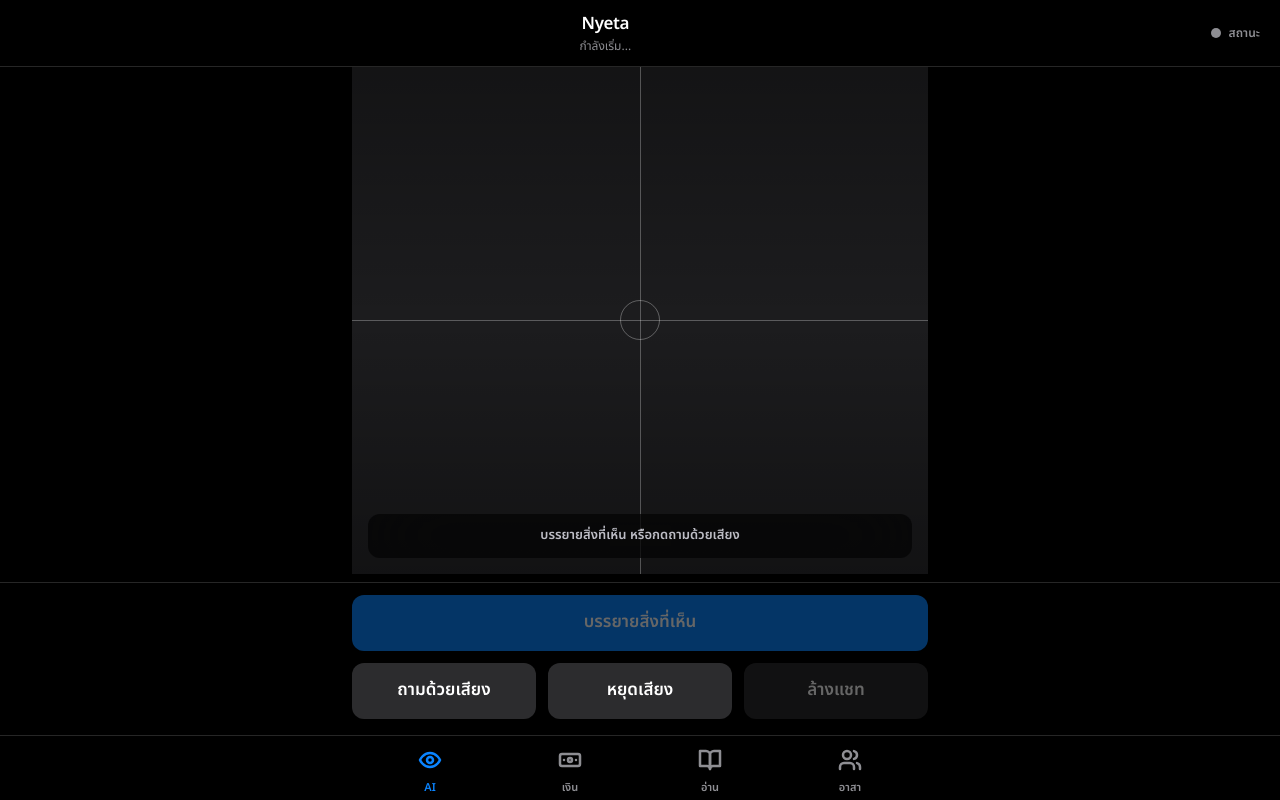
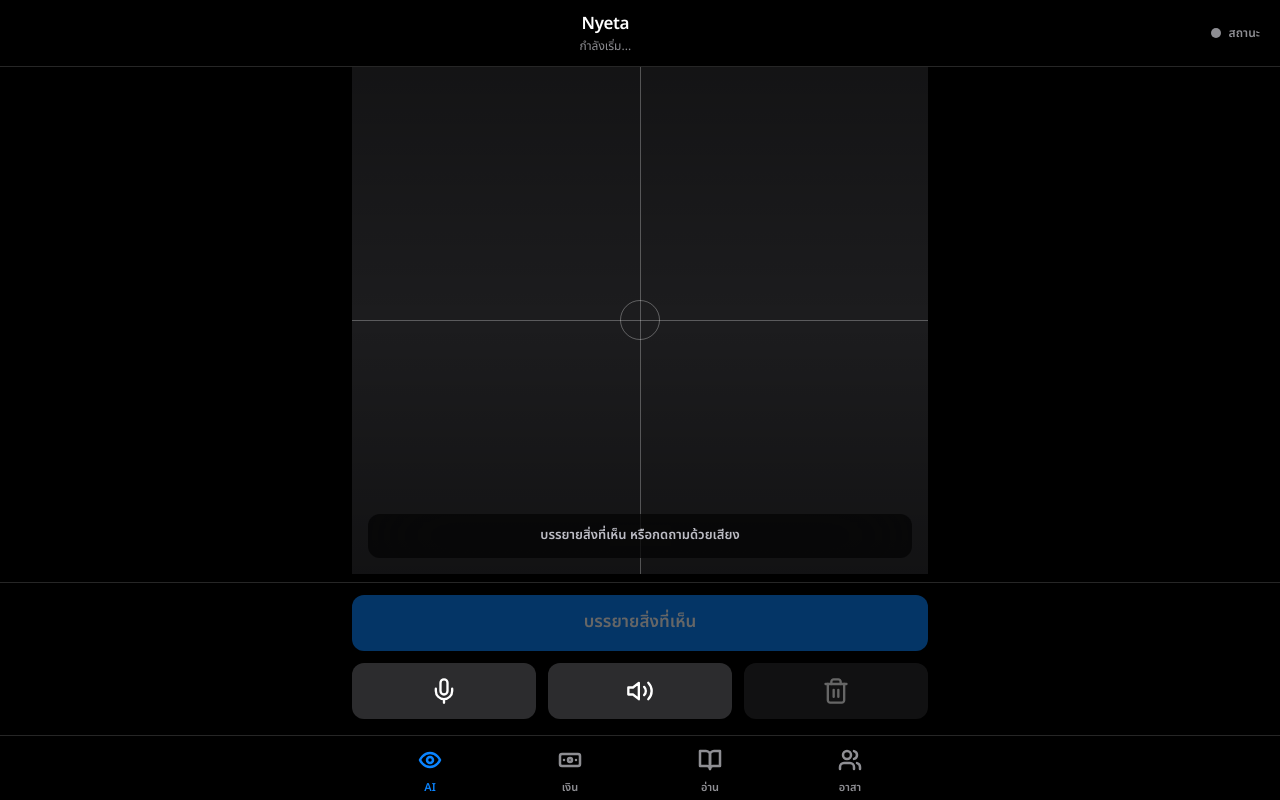
Before and after one commit to 7sadakonr/Nyeta, a Next.js app: page / in a window 1280 px wide. Built offline with nearby package versions, Linux system fonts and the light colour scheme; no server answers.

Commit message:
feat(ui): render accessible icons for voice, speech toggle, and clear buttons in ControlBar

```diff
--- a/src/features/blind-assistant/components/ControlBar.tsx
+++ b/src/features/blind-assistant/components/ControlBar.tsx
@@ -1,6 +1,7 @@
 import React from 'react';
 import { BlindMode, AssistantStatus } from '@/features/blind-assistant/types/assistant';
 import { CapturedCurrency } from '@/features/blind-assistant/hooks/useCurrencyScanner';
+import { MicIcon, SendIcon, Volume2Icon, VolumeXIcon, TrashIcon, RotateCcwIcon } from '@/shared/ui/icons/ControlBarIcons';
 
 export interface ControlBarProps {
     mode: BlindMode;
@@ -137,13 +138,17 @@ export default function ControlBar({
                         <ActionButton
                             tone={isListening ? 'danger' : 'secondary'}
                             onClick={isListening ? onStopListening : onStartListening}
-                            aria-label={isListening ? 'หยุดและส่งคำถาม' : 'ถามด้วยเสียง'}
+                            aria-label={isListening ? 'หยุดและส่ง' : 'ถามด้วยเสียง'}
                             aria-pressed={isListening}
                         >
-                            {isListening ? 'หยุดและส่ง' : 'ถามด้วยเสียง'}
+                            {isListening ? <SendIcon className="size-7" /> : <MicIcon className="size-7" />}
+                            <span className="sr-only">{isListening ? 'หยุดและส่ง' : 'ถามด้วยเสียง'}</span>
                         </ActionButton>
                         {hasAssistantMessages ? (
-                            <ActionButton disabled={!hasAssistantMessages || isBusy} onClick={onReadAgain} aria-label="อ่านใหม่">อ่านใหม่</ActionButton>
+                            <ActionButton disabled={!hasAssistantMessages || isBusy} onClick={onReadAgain} aria-label="อ่านใหม่">
+                                <RotateCcwIcon className="size-7" />
+                                <span className="sr-only">อ่านใหม่</span>
+                            </ActionButton>
                         ) : (
                             <ActionButton
                                 tone={isGuidanceMuted ? 'danger' : 'secondary'}
@@ -151,10 +156,14 @@ export default function ControlBar({
                                 aria-label={isGuidanceMuted ? 'เปิดเสียง' : 'หยุดเสียง'}
                                 aria-pressed={isGuidanceMuted}
                             >
-                                {isGuidanceMuted ? 'เปิดเสียง' : 'หยุดเสียง'}
+                                {isGuidanceMuted ? <VolumeXIcon className="size-7" /> : <Volume2Icon className="size-7" />}
+                                <span className="sr-only">{isGuidanceMuted ? 'เปิดเสียง' : 'หยุดเสียง'}</span>
                             </ActionButton>
                         )}
-                        <ActionButton disabled={!hasAssistantMessages} onClick={onClearMessages} aria-label="ล้างแชท">ล้างแชท</ActionButton>
+                        <ActionButton disabled={!hasAssistantMessages} onClick={onClearMessages} aria-label="ล้างแชท">
+                            <TrashIcon className="size-7" />
+                            <span className="sr-only">ล้างแชท</span>
+                        </ActionButton>
                     </div>
                 </div>
             )}
--- /dev/null
+++ b/src/shared/ui/icons/ControlBarIcons.tsx
@@ -0,0 +1,144 @@
+import React from 'react';
+
+export interface IconProps extends React.SVGProps<SVGSVGElement> {
+    className?: string;
+    size?: number | string;
+}
+
+export function MicIcon({ className = "size-7", size, ...props }: IconProps) {
+    return (
+        <svg
+            aria-hidden="true"
+            xmlns="http://www.w3.org/2000/svg"
+            width={size || 28}
+            height={size || 28}
+            viewBox="0 0 24 24"
+            fill="none"
+            stroke="currentColor"
+            strokeWidth="2"
+            strokeLinecap="round"
+            strokeLinejoin="round"
+            className={className}
+            {...props}
+        >
+            <path d="M12 2a3 3 0 0 0-3 3v7a3 3 0 0 0 6 0V5a3 3 0 0 0-3-3Z" />
+            <path d="M19 10v2a7 7 0 0 1-14 0v-2" />
+            <line x1="12" x2="12" y1="19" y2="22" />
+        </svg>
+    );
+}
+
+export function SendIcon({ className = "size-7", size, ...props }: IconProps) {
+    return (
+        <svg
+            aria-hidden="true"
+            xmlns="http://www.w3.org/2000/svg"
+            width={size || 28}
+            height={size || 28}
+            viewBox="0 0 24 24"
+            fill="none"
+            stroke="currentColor"
+            strokeWidth="2"
+            strokeLinecap="round"
+            strokeLinejoin="round"
+            className={className}
+            {...props}
+        >
+            <path d="m22 2-7 20-4-9-9-4Z" />
+            <path d="M22 2 11 13" />
+        </svg>
+    );
+}
+
+export function Volume2Icon({ className = "size-7", size, ...props }: IconProps) {
+    return (
+        <svg
+            aria-hidden="true"
+            xmlns="http://www.w3.org/2000/svg"
+            width={size || 28}
+            height={size || 28}
+            viewBox="0 0 24 24"
+            fill="none"
+            stroke="currentColor"
+            strokeWidth="2"
+            strokeLinecap="round"
+            strokeLinejoin="round"
+            className={className}
+            {...props}
+        >
+            <polygon points="11 5 6 9 2 9 2 15 6 15 11 19 11 5" />
+            <path d="M15.54 8.46a5 5 0 0 1 0 7.07" />
+            <path d="M19.07 4.93a10 10 0 0 1 0 14.14" />
+        </svg>
+    );
+}
+
+export function VolumeXIcon({ className = "size-7", size, ...props }: IconProps) {
+    return (
+        <svg
+            aria-hidden="true"
+            xmlns="http://www.w3.org/2000/svg"
+            width={size || 28}
+            height={size || 28}
+            viewBox="0 0 24 24"
+            fill="none"
+            stroke="currentColor"
+            strokeWidth="2"
+            strokeLinecap="round"
+            strokeLinejoin="round"
+            className={className}
+            {...props}
+        >
+            <polygon points="11 5 6 9 2 9 2 15 6 15 11 19 11 5" />
+            <line x1="22" x2="16" y1="9" y2="15" />
+            <line x1="16" x2="22" y1="9" y2="15" />
+        </svg>
+    );
+}
+
+export function TrashIcon({ className = "size-7", size, ...props }: IconProps) {
+    return (
+        <svg
+            aria-hidden="true"
+            xmlns="http://www.w3.org/2000/svg"
+            width={size || 28}
+            height={size || 28}
+            viewBox="0 0 24 24"
+            fill="none"
+            stroke="currentColor"
+            strokeWidth="2"
+            strokeLinecap="round"
+            strokeLinejoin="round"
+            className={className}
+            {...props}
+        >
+            <path d="M3 6h18" />
+            <path d="M19 6v14c0 1-1 2-2 2H7c-1 0-2-1-2-2V6" />
+            <path d="M8 6V4c0-1 1-2 2-2h4c1 0 2 1 2 2v2" />
+            <line x1="10" x2="10" y1="11" y2="17" />
+            <line x1="14" x2="14" y1="11" y2="17" />
+        </svg>
+    );
+}
+
+export function RotateCcwIcon({ className = "size-7", size, ...props }: IconProps) {
+    return (
+        <svg
+            aria-hidden="true"
+            xmlns="http://www.w3.org/2000/svg"
+            width={size || 28}
+            height={size || 28}
+            viewBox="0 0 24 24"
+            fill="none"
+            stroke="currentColor"
+            strokeWidth="2"
+            strokeLinecap="round"
+            strokeLinejoin="round"
+            className={className}
+            {...props}
+        >
+            <path d="M3 12a9 9 0 1 0 9-9 9.75 9.75 0 0 0-6.74 2.74L3 8" />
+            <path d="M3 3v5h5" />
+        </svg>
+    );
+}
```
